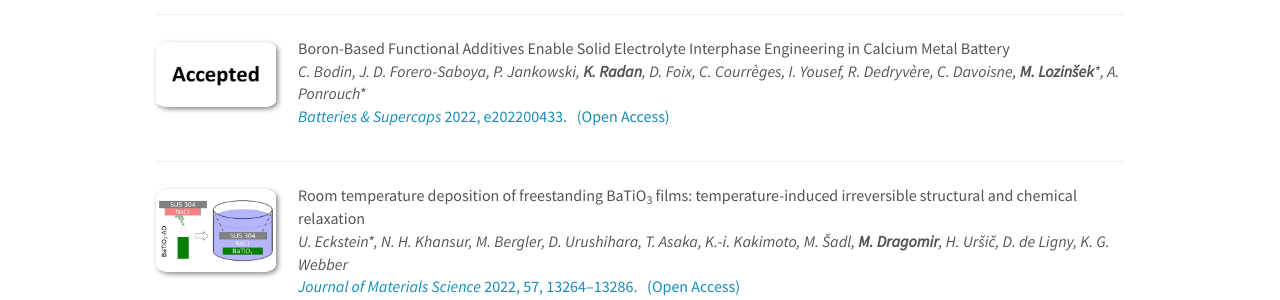
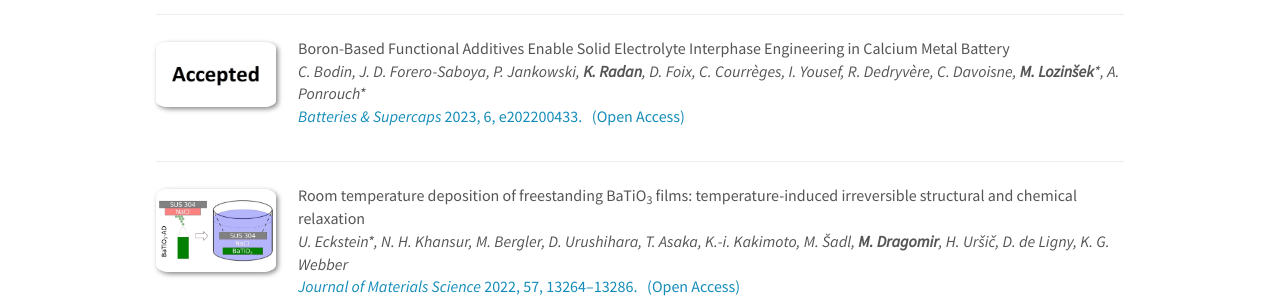
Before and after one commit to eccl-jsi/eccl-jsi.github.io, a Jekyll site: the page built from _pages/publications.md, in a window 1280 px wide and 900 px high, scrolled down 2265 px. Shown: the part 154-454 px from the top of the window. Built offline with Jekyll 4.4.1, drawn with Linux system fonts in a browser that asks for light colours; nearby versions of some CDN libraries.

Commit message:
Update publist.yml

```diff
--- a/_data/publist.yml
+++ b/_data/publist.yml
@@ -59,7 +59,7 @@
   highlight: 0
   image: Accepted.jpg
   link:
-    display: "<i>Batteries & Supercaps</i> 2022, e202200433. &nbsp;&nbsp;(Open Access)"
+    display: "<i>Batteries & Supercaps</i> 2023, 6, e202200433. &nbsp;&nbsp;(Open Access)"
     url: "https://doi.org/10.1002/batt.202200433"
   title: "Boron-Based Functional Additives Enable Solid Electrolyte Interphase Engineering in Calcium Metal Battery"
 -
```
